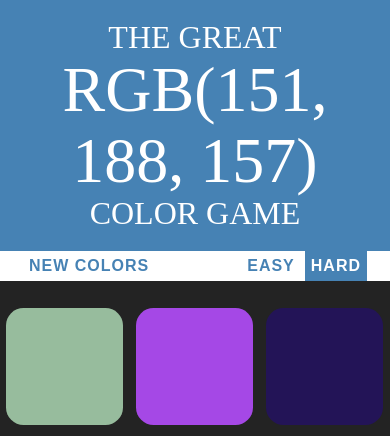
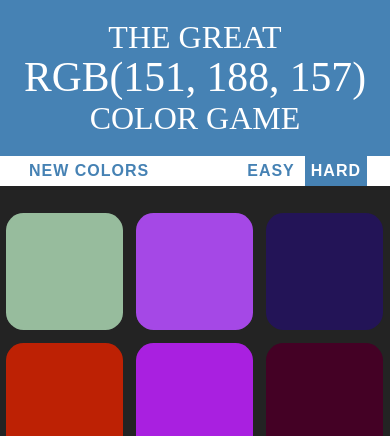
Before and after one commit to TomisinAjayi/Color-game, a PHP site: page / in a window 390 px wide. Shown: the top 436 px of the page. Run offline with PHP 8.4, Linux system fonts and the light colour scheme.

Commit message:
Made Responsive to Mobile

```diff
--- a/style.css
+++ b/style.css
@@ -67,3 +67,14 @@
     color: white;
     background: steelblue;
 }
+/*responsivness*/
+@media (width: 320px) {
+    #reset {
+        padding: 0;
+    }
+}
+@media (max-width: 576px) {
+    #colordisplay {
+        font-size: 130%;
+    }
+}
```
